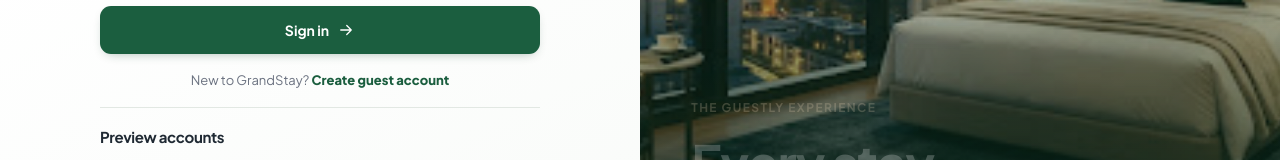
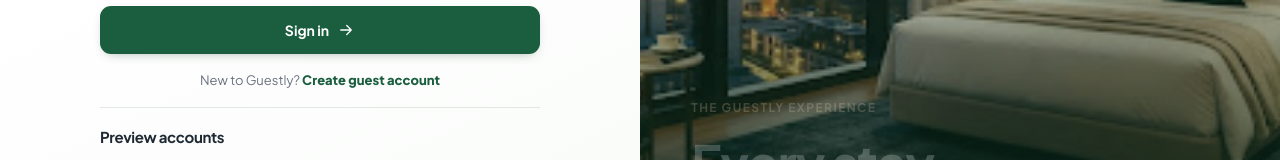
Before and after one commit to Soft-Nation-dev/grandstay, a Next.js app: page /login in a window 1280 px wide. Shown: the part 458-618 px from the top of the page. Built offline with nearby package versions, Linux system fonts and the light colour scheme.

Commit message:
Apply Guestly branding in components/auth/auth-form.tsx

```diff
--- a/components/auth/auth-form.tsx
+++ b/components/auth/auth-form.tsx
@@ -59,7 +59,7 @@ export function AuthForm({ register = false }: { register?: boolean }) {
       {error && <p className="auth-error" role="alert">{error}</p>}
       <button disabled={busy || account === undefined} className="button button-primary auth-submit" type="submit">{busy ? "Please wait…" : register ? "Create guest account" : "Sign in"}<Icon name="arrow" /></button>
     </form>
-    <p className="auth-switch">{register ? "Already have an account?" : "New to GrandStay?"} <Link href={`${register ? "/login" : "/register"}${nextQuery}`}>{register ? "Sign in" : "Create guest account"}</Link></p>
+    <p className="auth-switch">{register ? "Already have an account?" : "New to Guestly?"} <Link href={`${register ? "/login" : "/register"}${nextQuery}`}>{register ? "Sign in" : "Create guest account"}</Link></p>
     {!register && <section className="demo-section">
       <h3>Preview accounts</h3><p>Choose a role to sign in with a sample account.</p>
       <div className="demo-grid">{demos.map(user => <button className="demo-role" key={user.id} disabled={busy || account === undefined || !user.active} onClick={() => void authenticate(() => signIn({ email: user.email, password: demoPassword }))}><Icon name={user.role === "guest" ? "user" : user.role === "staff" ? "people" : user.role === "manager" ? "chart" : "shield"} /><span>{roleLabels[user.role]}<small>{user.active ? user.name : "Inactive"}</small></span></button>)}</div>
```
